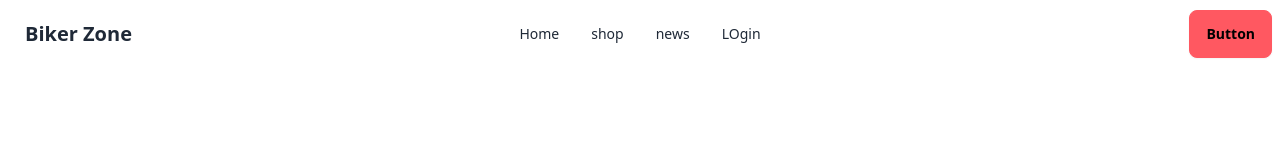
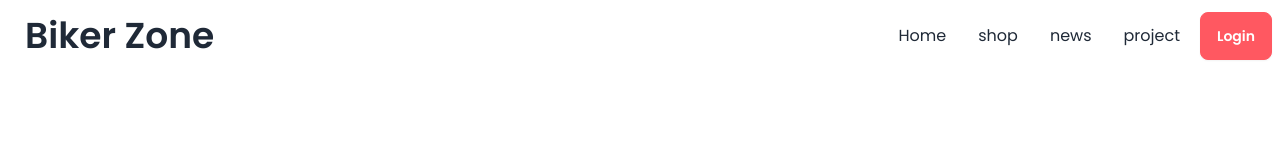
Before and after one commit to emranhasan34/what-do-you-do, a plain HTML site: page index.html in a window 1280 px wide. Drawn offline with nearby package versions, Linux system fonts and the light colour scheme.

Commit message:
responsinve tha nav section

```diff
--- a/index.html
+++ b/index.html
@@ -9,13 +9,36 @@
 
     <link href="https://cdn.jsdelivr.net/npm/daisyui@4.12.10/dist/full.min.css" rel="stylesheet" type="text/css" />
     <script src="https://cdn.tailwindcss.com"></script>
+    <!-- google font poppins -->
+    <link rel="preconnect" href="https://fonts.googleapis.com">
+    <link rel="preconnect" href="https://fonts.gstatic.com" crossorigin>
+    <link href="https://fonts.googleapis.com/css2?family=Poppins:ital,wght@0,100;0,200;0,300;0,400;0,500;0,600;0,700;0,800;0,900;1,100;1,200;1,300;1,400;1,500;1,600;1,700;1,800;1,900&display=swap" rel="stylesheet">
+
+    <!-- costomais tailwind -->
+    <script>
+        tailwind.config = {
+          theme: {
+            extend: {
+              colors: {
+                'bike-primary': 'E76F51;',
+              }
+            }
+          }
+        }
+      </script>
+
+    <style>
+        .font-poppins{
+            font-family:  'poppins' , sans-serif;
+        }
+    </style>
 </head>
 
-<body>
-    <header>
+<body class="font-poppins">
+    <header class="md:container md:mx-auto"
         <nav>
             <div class="navbar bg-base-100">
-                <div class="navbar-start">
+                <div class="flex-1">
                     <div class="dropdown">
                         <div tabindex="0" role="button" class="btn btn-ghost lg:hidden">
                             <svg xmlns="http://www.w3.org/2000/svg" class="h-5 w-5" fill="none" viewBox="0 0 24 24"
@@ -25,30 +48,30 @@
                             </svg>
                         </div>
                         <ul tabindex="0"
-                            class="menu menu-sm dropdown-content bg-base-100 rounded-box z-[1] mt-3 w-52 p-2 shadow">
+                            class="menu menu-sm dropdown-content text-base bg-base-100 rounded-box z-[1] mt-3 w-52 p-2 shadow">
                             <li><a>Home</a></li>
                             <li><a>shop</a></li>
                             <li><a>news</a></li>
                             <li><a>LOgin</a></li>
                         </ul>
                     </div>
-                    <a class="btn btn-ghost text-xl">Biker Zone</a>
+                    <a class="btn btn-ghost text-4xl">Biker Zone</a>
                 </div>
                 <div class="navbar-center hidden lg:flex">
-                    <ul class="menu menu-horizontal px-1">
+                    <ul class="menu menu-horizontal text-base px-1">
                         <li><a>Home</a></li>
                         <li><a>shop</a></li>
                         <li><a>news</a></li>
-                        <li><a>LOgin</a></li>
+                        <li><a>project</a></li>
                     </ul>
                 </div>
-                <div class="navbar-end">
-                    <a class="btn btn-error">Button</a>
+                <div class=" ">
+                    <a class="btn btn-error bg-bike-primary text-white">Login</a>
                 </div>
             </div>
         </nav>
     </header>
-    <main>
+    <main class="md:container md:mx-auto">
 
     </main>
     <footer>
```
